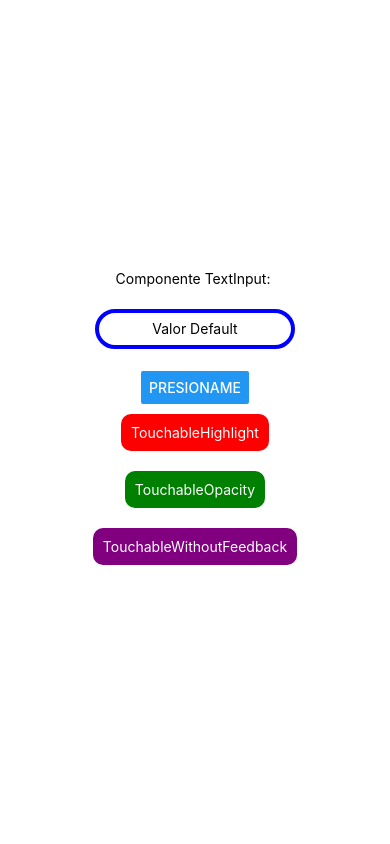
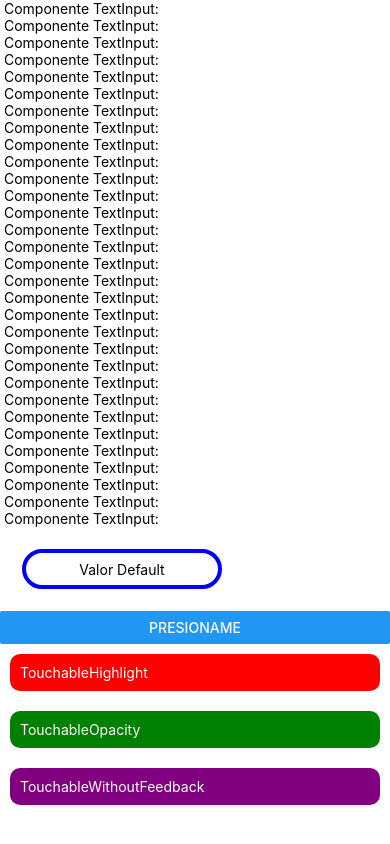
Before and after one commit to DannyGB22/ProgramacionMovil182, a React Native app in the folder HolaMundo/: screen / in a window 390 px wide. Built offline with nearby package versions, Linux system fonts and the light colour scheme.

Commit message:
Ejemplificación de ScrollView y propiedad de diseño.

```diff
--- a/HolaMundo/App.js
+++ b/HolaMundo/App.js
@@ -1,5 +1,5 @@
 import { StatusBar } from 'expo-status-bar';
-import { Button, StyleSheet, Text, View, TextInput, TouchableHighlight, TouchableOpacity, TouchableWithoutFeedback } from 'react-native';
+import { Button, StyleSheet, Text, View, TextInput, TouchableHighlight, TouchableOpacity, TouchableWithoutFeedback, ScrollView, Dimensions } from 'react-native';
 import React, { useState } from 'react';
 
 export default function App() {
@@ -8,6 +8,39 @@
 
   return (
     <View style={styles.container}>
+
+      <ScrollView style={styles.scrollView}>
+
+      <Text> Componente TextInput: {submit} </Text>
+      <Text> Componente TextInput: {submit} </Text>
+      <Text> Componente TextInput: {submit} </Text>
+      <Text> Componente TextInput: {submit} </Text>
+      <Text> Componente TextInput: {submit} </Text>
+      <Text> Componente TextInput: {submit} </Text>
+      <Text> Componente TextInput: {submit} </Text>
+      <Text> Componente TextInput: {submit} </Text>
+      <Text> Componente TextInput: {submit} </Text>
+      <Text> Componente TextInput: {submit} </Text>
+      <Text> Componente TextInput: {submit} </Text>
+      <Text> Componente TextInput: {submit} </Text>
+      <Text> Componente TextInput: {submit} </Text>
+      <Text> Componente TextInput: {submit} </Text>
+      <Text> Componente TextInput: {submit} </Text>
+      <Text> Componente TextInput: {submit} </Text>
+      <Text> Componente TextInput: {submit} </Text>
+      <Text> Componente TextInput: {submit} </Text>
+      <Text> Componente TextInput: {submit} </Text>
+      <Text> Componente TextInput: {submit} </Text>
+      <Text> Componente TextInput: {submit} </Text>
+      <Text> Componente TextInput: {submit} </Text>
+      <Text> Componente TextInput: {submit} </Text>
+      <Text> Componente TextInput: {submit} </Text>
+      <Text> Componente TextInput: {submit} </Text>
+      <Text> Componente TextInput: {submit} </Text>
+      <Text> Componente TextInput: {submit} </Text>
+      <Text> Componente TextInput: {submit} </Text>
+      <Text> Componente TextInput: {submit} </Text>
+      <Text> Componente TextInput: {submit} </Text>
       <Text> Componente TextInput: {submit} </Text>
 
       <TextInput style={styles.input} placeholder="Creacion de input" onChangeText={(t) => setText(t)} value={text}/>
@@ -27,6 +60,9 @@
           <Text style={styles.touchableText}>TouchableWithoutFeedback</Text>
         </View>
       </TouchableWithoutFeedback>
+
+      </ScrollView>
+
 
       <StatusBar style="auto" />
     </View>
@@ -72,4 +108,8 @@
   touchableText: {
     color: 'white',
   },
+
+  scrollView:{
+    width:Dimensions.get('window').width,
+  },
 });
```
